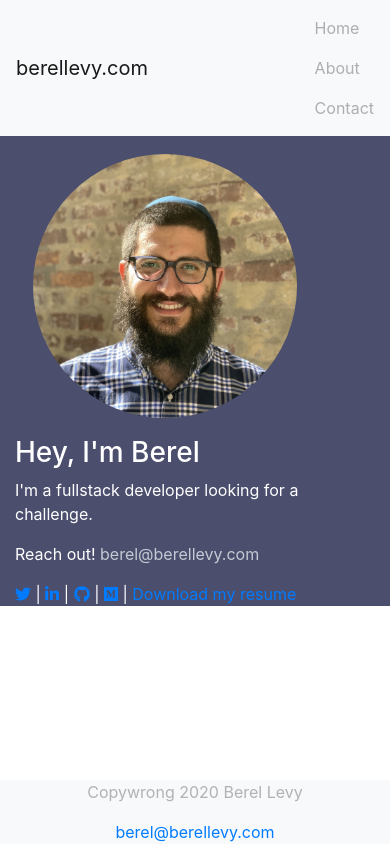
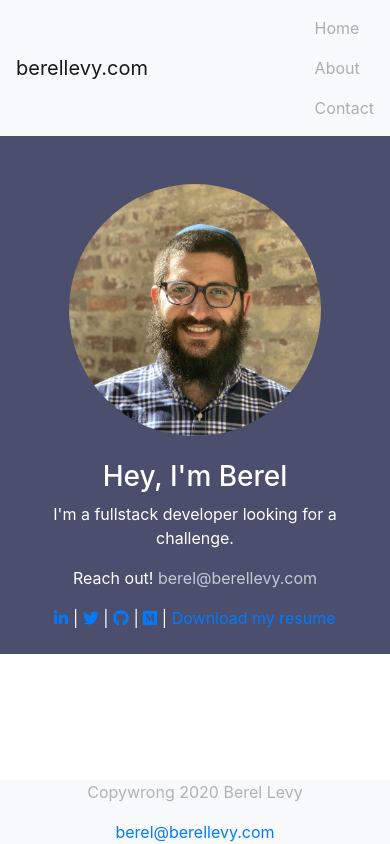
Before and after one commit to berellevy/my_react_site, a React (Create React App) app: page / in a window 390 px wide. Built offline with nearby package versions, Linux system fonts and the light colour scheme.

Commit message:
responsive layout works

```diff
--- a/src/Pages/Home.js
+++ b/src/Pages/Home.js
@@ -1,5 +1,5 @@
 import React from 'react'
-import { Col, Container, Image, Row } from 'react-bootstrap'
+import { Col, Container, Image} from 'react-bootstrap'
 import RoundProfile from '../assets/profile_square_small.jpg'
 import GithubLink from '../icons/GithubLink'
 import LinkedInLink from '../icons/LinkedInLink'
@@ -7,35 +7,52 @@ import MediumLink from '../icons/MediumLink'
 import ResumeLink from '../icons/ResumeLink'
 import TwitterLink from '../icons/TwitterLink'
 
-const jStyle = {
-  color: "#444763",
-  background: "#D2D8DF",
-  margin: "5%"
-}
+// const jStyle = {
+//   color: "#444763",
+//   background: "#D2D8DF",
+//   margin: "5%"
+// }
 
 const Home = () => {
   return (
-    <header className="masthead text-white" style={{background: "#4B4E6D"}}>
-      <Container>
-        <Row className="align-items-center">
-          <Col sm="4">
-            <Image src={ RoundProfile } roundedCircle fluid style={{padding: "5%", maxHeight: 300}}/>
+    // <header className="masthead text-white" style={{background: "#4B4E6D"}}>
+    <div style={{background: "#4B4E6D"}}>
+      <Container
+        className="p-4"
+      >
+        <div
+          className="row align-items-center text-white "
+        >
+          <Col
+
+            className="justify-content-sm-left"
+
+          >
+            <Image
+              className="p-4 p-sm-3 mx-auto"
+              src={ RoundProfile }
+              roundedCircle
+              style={{maxHeight: "300px"}}
+            />
           </Col>
-          <Col >
+
+          <Col
+            sm="8"
+            className="text-center text-sm-left justify-content-center"
+          >
               <h3>Hey, I'm Berel</h3>
               <p>I'm a fullstack developer looking for a challenge.</p>
               <p>
                 Reach out! <a style={{color: "#C3CBD4"}} href="mailto:berel@berellevy.com">berel@berellevy.com</a>
               </p>
               <div >
-                <TwitterLink/> | <LinkedInLink /> | <GithubLink /> | <MediumLink /> | <ResumeLink />
+                <LinkedInLink /> | <TwitterLink/> | <GithubLink /> | <MediumLink /> | <ResumeLink />
               </div>
           </Col>
 
-        </Row>
-
+        </div>
       </Container>
-    </header>
+      </div>
 
   )
 }
--- a/src/index.css
+++ b/src/index.css
@@ -11,3 +11,8 @@ code {
   font-family: source-code-pro, Menlo, Monaco, Consolas, 'Courier New',
     monospace;
 }
+
+img {
+  display: block;
+  max-width: 100%;
+}
```
